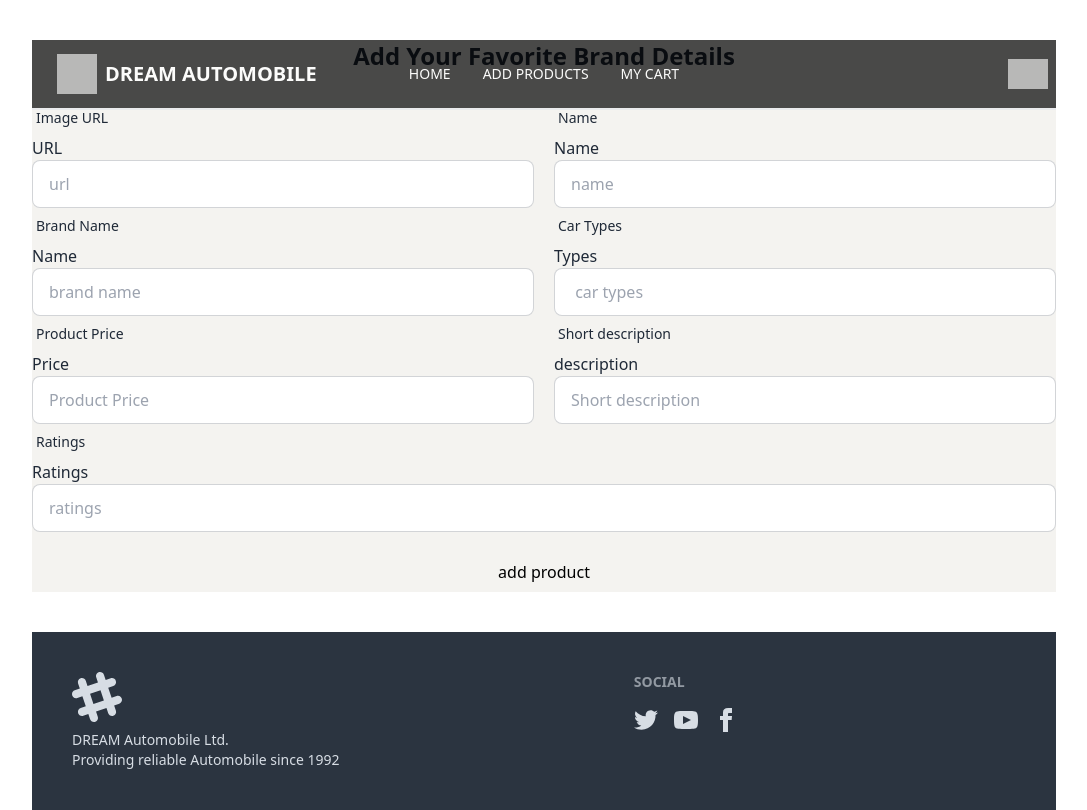
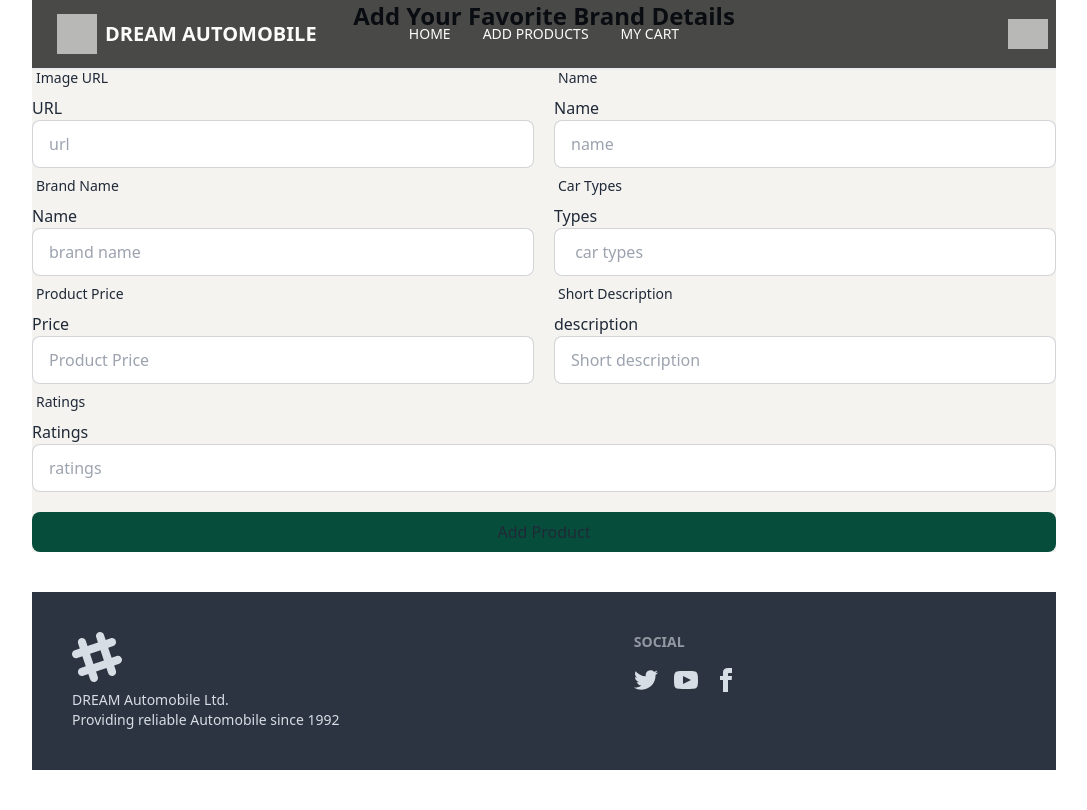
Before and after one commit to sovonkhan123/scic-2-task-client-site, a React (Vite) app: page /addProduct in a window 1280 px wide. Shown: the whole page, without its empty margins (96-1183 px from the left). Built offline with nearby package versions, Linux system fonts and the light colour scheme; no server answers; grey boxes are pictures that could not be loaded.

Commit message:
sweet alert are added

```diff
--- a/package.json
+++ b/package.json
@@ -16,7 +16,8 @@
     "react": "^18.2.0",
     "react-dom": "^18.2.0",
     "react-router-dom": "^6.22.1",
-    "sort-by": "^1.2.0"
+    "sort-by": "^1.2.0",
+    "sweetalert2": "^11.10.5"
   },
   "devDependencies": {
     "@types/react": "^18.2.55",
--- a/src/assets/component/AddProduct.jsx
+++ b/src/assets/component/AddProduct.jsx
@@ -1,10 +1,14 @@
+import Swal from "sweetalert2";
 
+const handleSuccess = () => {
+    Swal.fire("Successfully added");
+}
 
 const AddProduct = () => {
     return (
-        <div className="bg-[#F4F3F0] container mx-auto my-10">
-            <h3 className="text-center text-2xl font-bold my-7">Add Your Favorite Brand Details</h3>
-            <form>
+        <div className="bg-[#F4F3F0] container mx-auto mb-10">
+            <h3 className="text-center text-2xl font-bold mb-7">Add Your Favorite Brand Details</h3>
+            <form onSubmit={handleSuccess}>
                 <div className="md:flex justify-center gap-5">
                     <div className="md:w-1/2">
                         <label className="label">
@@ -66,7 +70,7 @@
 
                     <div className="form-control md:w-1/2">
                         <label className="label">
-                            <span className="label-text">Short description</span>
+                            <span className="label-text">Short Description</span>
                         </label>
                         <label className="input-group">
                             <span>description</span>
@@ -89,7 +93,7 @@
                 </div>
 
                 <div className="">
-                    <input type="submit" value='add product' className=" btn-success w-full py-2 px-3 rounded-lg" />
+                    <input type="submit" value='Add Product' className=" btn-outline bg-emerald-900 w-full py-2 px-3 rounded-lg" />
 
                 </div>
             </form>
```
Also changed, not shown: 1 other file (tests, documents, lock files or other folders).
